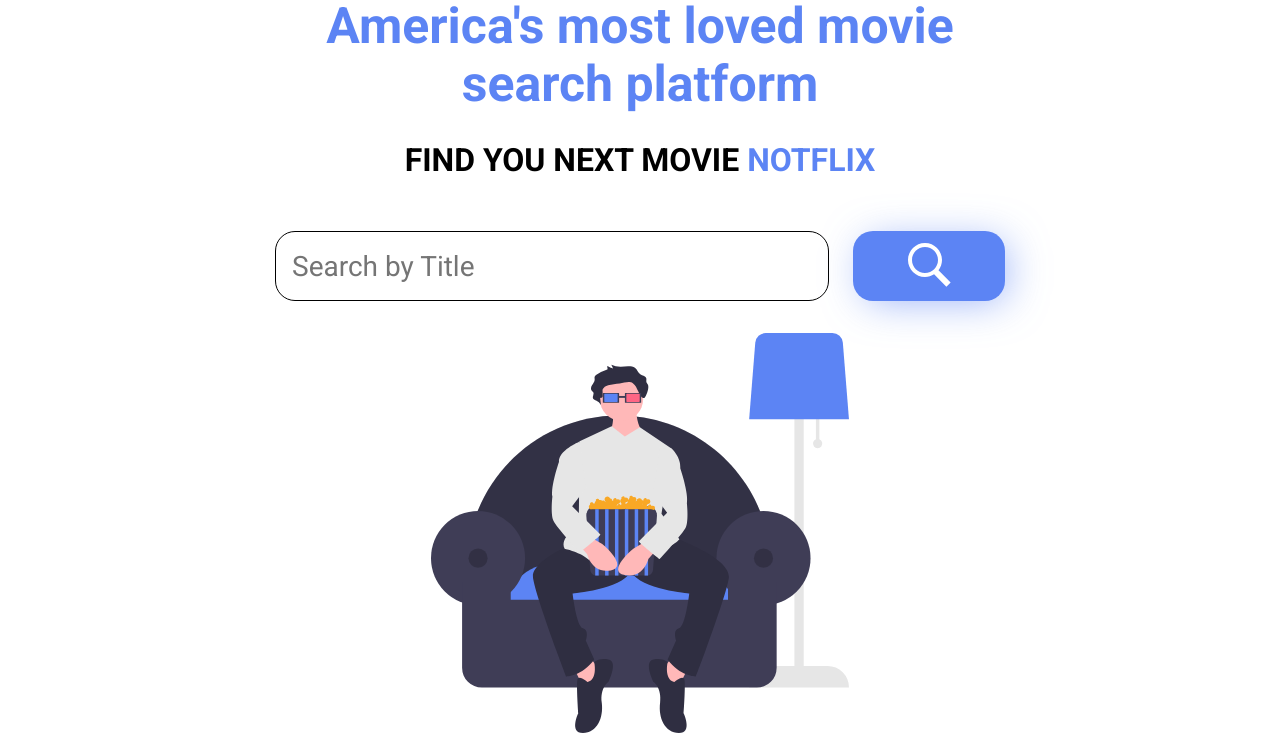
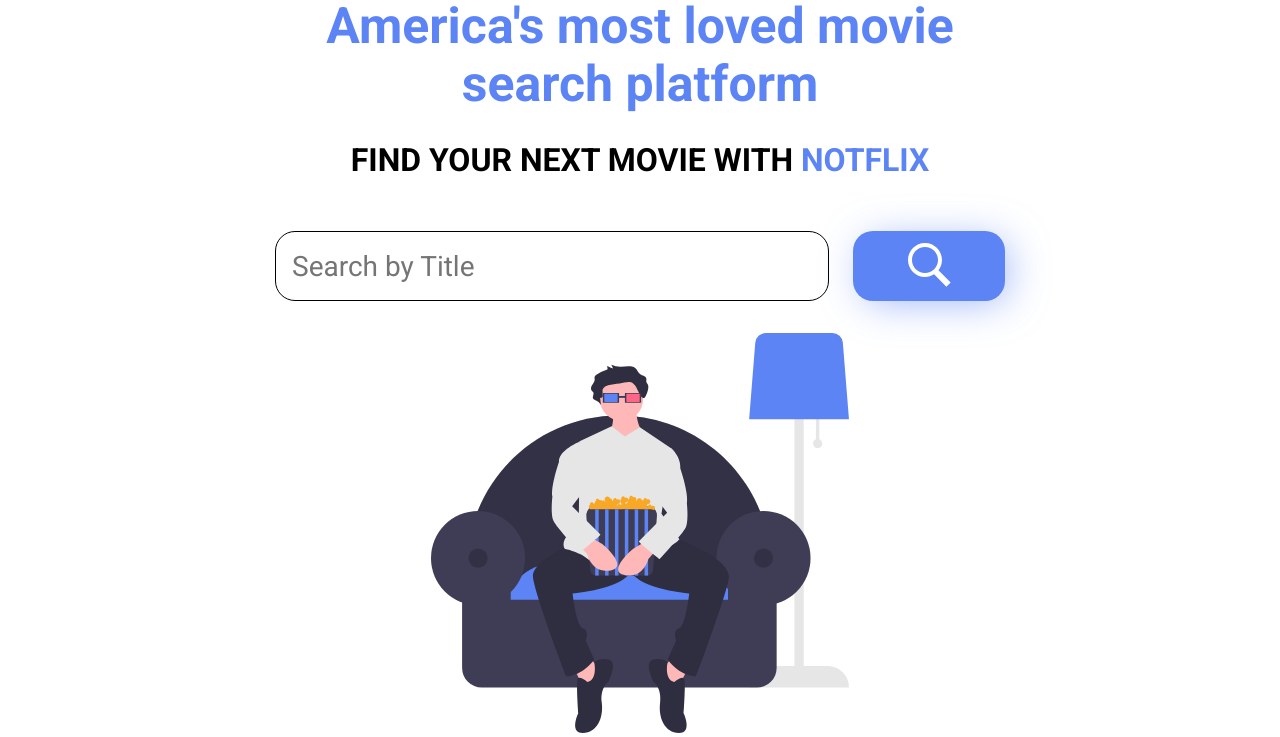
Before and after one commit to rgarci82/NotFlix, a plain HTML site: page index.html in a window 1280 px wide. Shown: the part 113-850 px from the top of the page. Drawn offline with Linux system fonts and the light colour scheme.

Commit message:
fixed typo error

```diff
--- a/index.html
+++ b/index.html
@@ -25,7 +25,7 @@
             <div class="row">
                 <div class="information">
                     <h1 class="section__title">America's most loved movie search platform</h1>
-                    <p class="section__para">Find you next movie <span class="blue">NotFlix</span></p>
+                    <p class="section__para">Find your next movie with <span class="blue">NotFlix</span></p>
                 </div>
                 <div class="search__wrapper">
                     <form method="get" class="input__wrapper">
```
